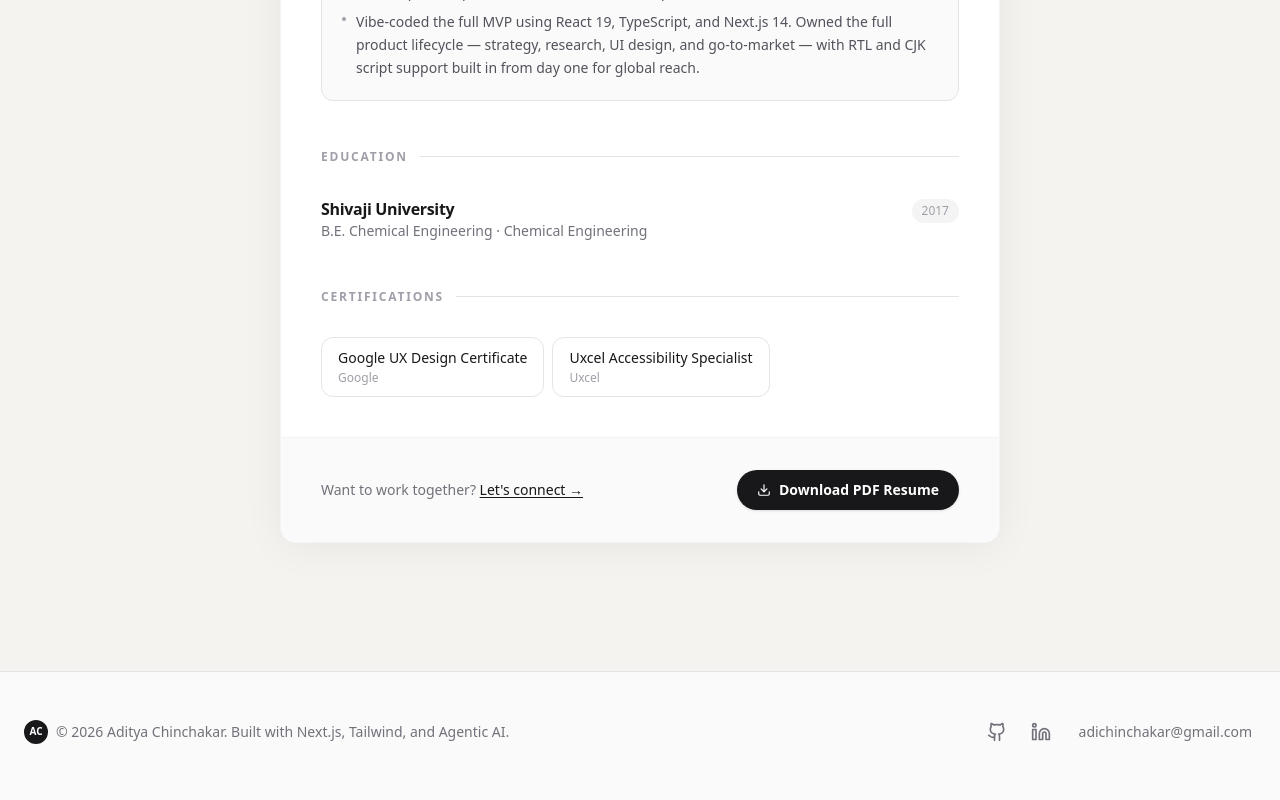
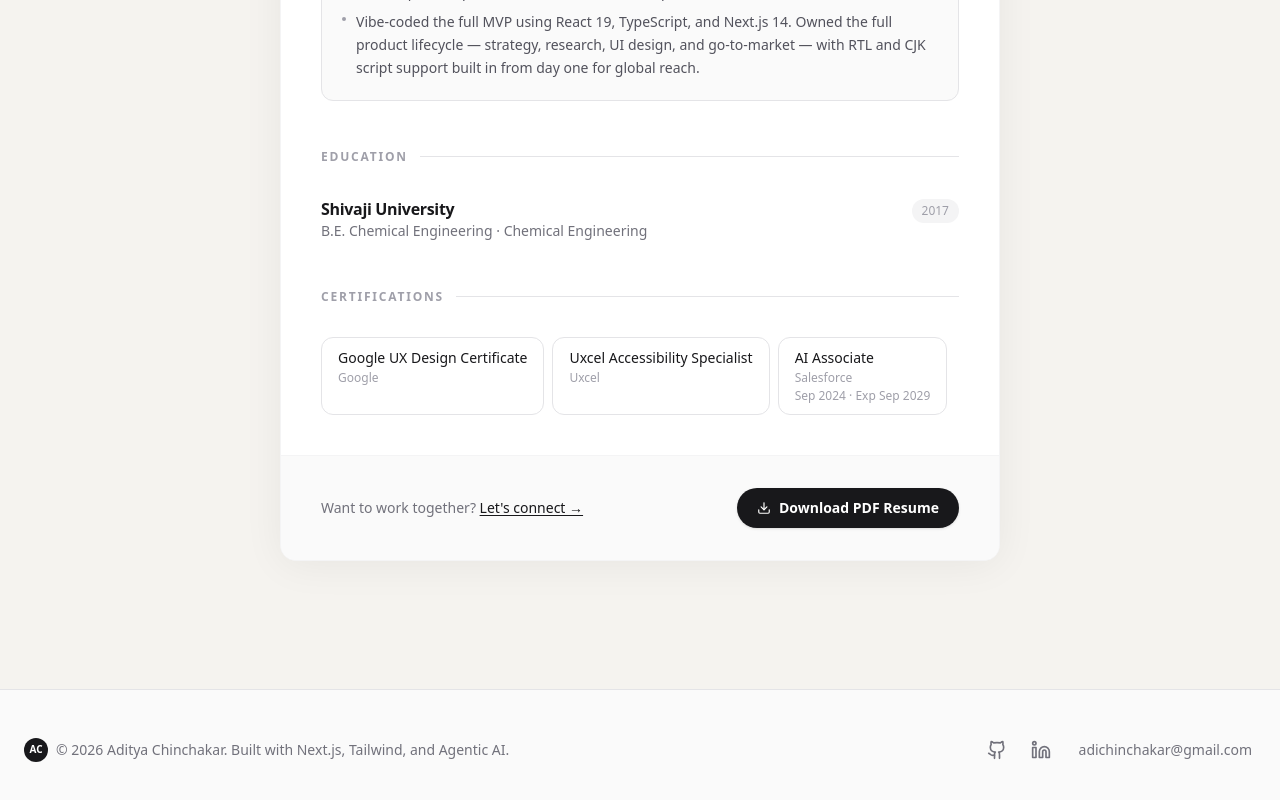
Before and after one commit to Adichinchakar/aditya-portfolio, a Next.js app: page /resume in a window 1280 px wide. Shown: the part 2383-3183 px from the top of the page. Built offline with nearby package versions, Linux system fonts and the light colour scheme.

Commit message:
feat: add Salesforce AI Associate certification to resume and JSON-LD schema

```diff
--- a/src/app/layout.tsx
+++ b/src/app/layout.tsx
@@ -140,6 +140,14 @@ const jsonLd = {
           credentialCategory: "certification",
           recognizedBy: { "@type": "Organization", name: "Uxcel" },
         },
+        {
+          "@type": "EducationalOccupationalCredential",
+          name: "AI Associate",
+          credentialCategory: "certification",
+          recognizedBy: { "@type": "Organization", name: "Salesforce" },
+          validFrom: "2024-09",
+          validUntil: "2029-09",
+        },
       ],
       award: "Simplifai Hackathon 2.0 Winner — 1st place, AI-driven workflow builder",
     },
--- a/src/components/resume/ResumePage.tsx
+++ b/src/components/resume/ResumePage.tsx
@@ -254,6 +254,11 @@ export function ResumePage({ data }: ResumePageProps) {
                                             >
                                                 <span className="font-medium text-zinc-900">{cert.name}</span>
                                                 <span className="text-xs text-zinc-400 mt-0.5">{cert.issuer}</span>
+                                                {'issued' in cert && cert.issued && (
+                                                    <span className="text-xs text-zinc-400 mt-0.5">
+                                                        {cert.issued}{('expires' in cert && cert.expires) ? ` · Exp ${cert.expires}` : ""}
+                                                    </span>
+                                                )}
                                             </motion.span>
                                         ))}
                                     </div>
--- a/src/data/resume.ts
+++ b/src/data/resume.ts
@@ -109,6 +109,7 @@ export const resumeData = {
     certifications: [
         { name: "Google UX Design Certificate", issuer: "Google" },
         { name: "Uxcel Accessibility Specialist", issuer: "Uxcel" },
+        { name: "AI Associate", issuer: "Salesforce", issued: "Sep 2024", expires: "Sep 2029", credentialId: "4944767" },
     ],
     pdfUrl: "/Aditya_Chinchakar_V2_Strategic.pdf",
 };
```
